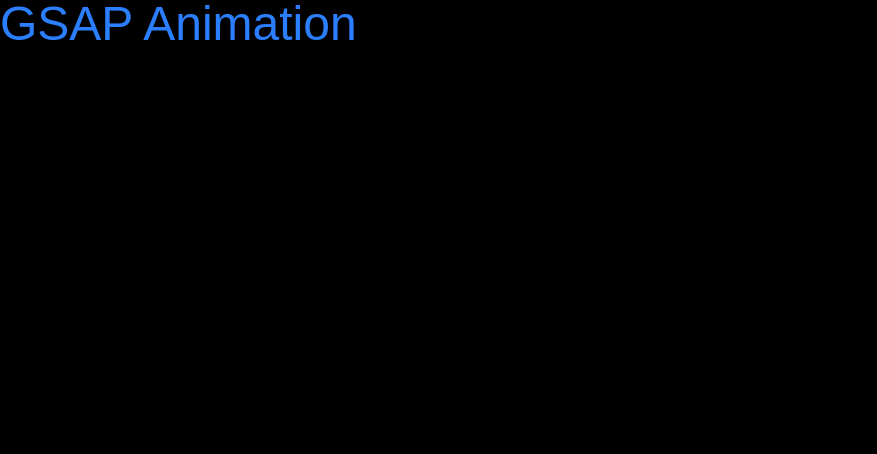
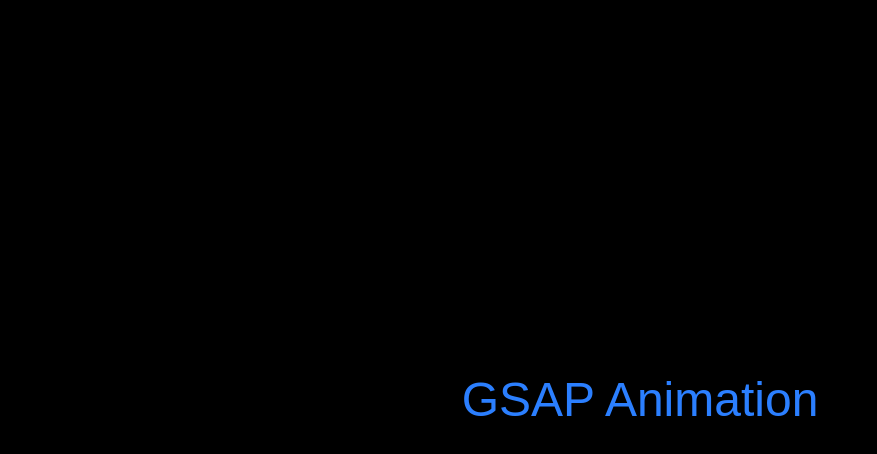
Before and after one commit to commited-dev/gsap-animation, a React (Vite) app: page / in a window 1280 px wide. Shown: the top 454 px of the page, without its empty margins (0-877 px from the left). Built offline with nearby package versions, Linux system fonts and the light colour scheme; a web font is replaced by a local one.

Commit message:
create a utility class for our headline

```diff
--- a/src/App.jsx
+++ b/src/App.jsx
@@ -6,7 +6,7 @@
 
 const App = () => {
   return (
-    <div className="flex-center">
+    <div className="flex-center h-screen">
       <h1 className="text-5xl text-blue-500">GSAP Animation</h1>
     </div>
   );
--- a/src/index.css
+++ b/src/index.css
@@ -23,3 +23,7 @@
   scroll-behavior: smooth;
   overflow-x: hidden;
 }
+
+@utility flex-center {
+  @apply flex justify-center items-center;
+}
```
